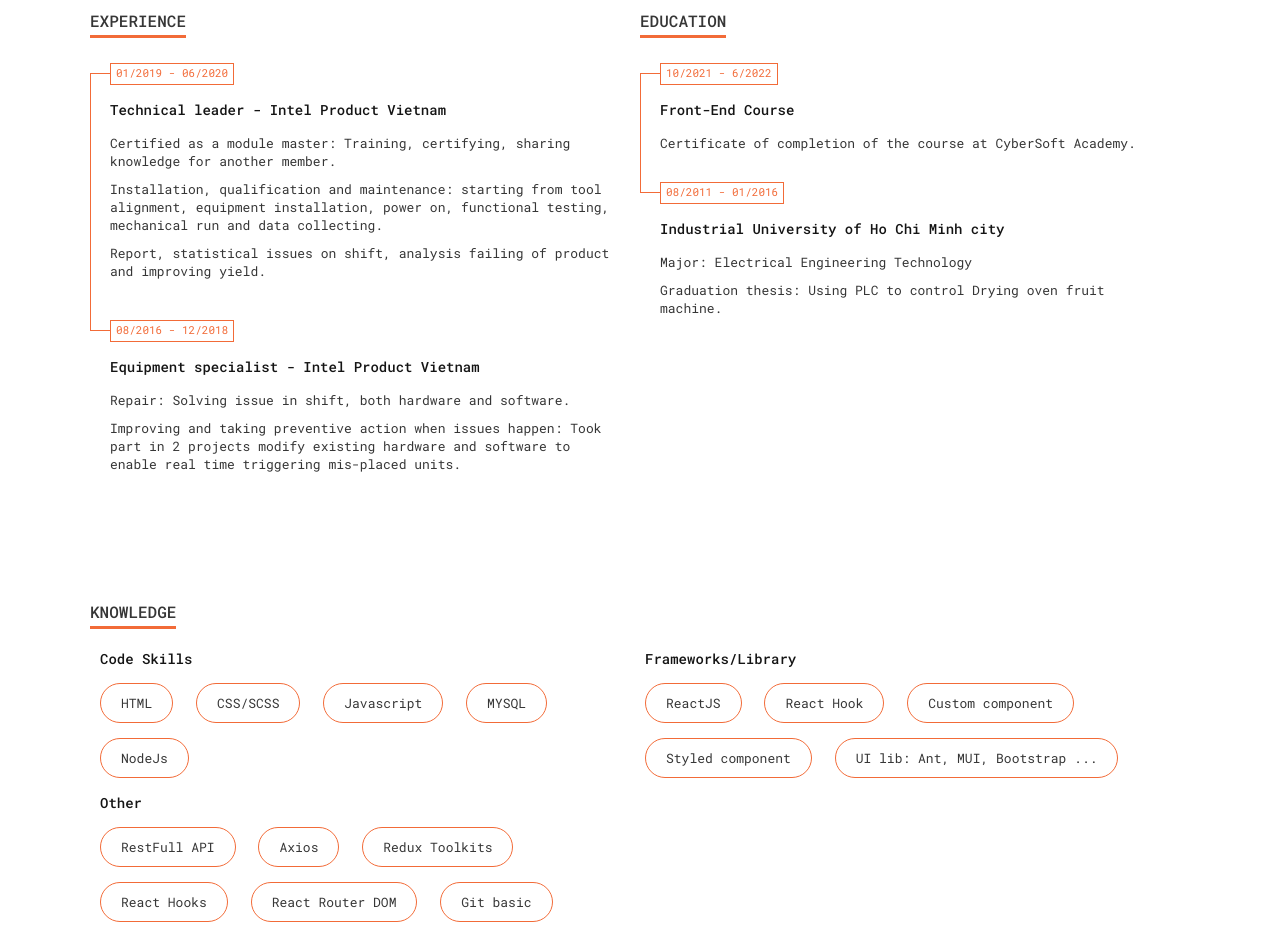
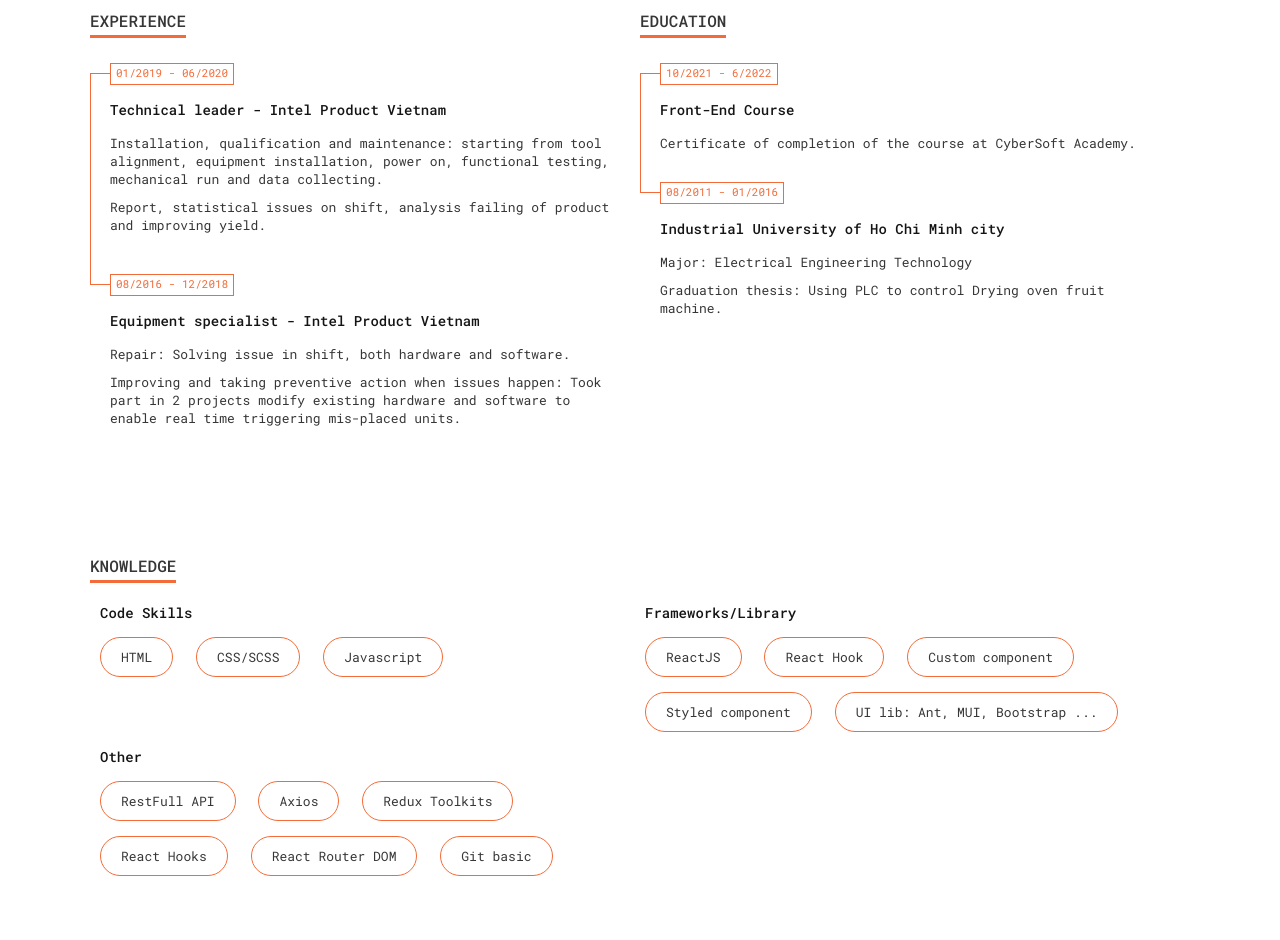
Before and after one commit to Mocraxu/resume, a plain HTML site: page index.html in a window 1280 px wide. Shown: the part 1200-2140 px from the top of the page. Drawn offline with nearby package versions, Linux system fonts and the light colour scheme; some packages are replaced by stand-ins of ours; a script that the page names is missing.

Commit message:
update exp-work

```diff
--- a/index.html
+++ b/index.html
@@ -19,7 +19,6 @@
   <link rel="shortcut icon" href="./favicon.ico" type="image/x-icon">
   <!-- Main css -->
   <link rel="stylesheet" href="./css/animate.css" />
-  <link rel="stylesheet" href="https://cdnjs.cloudflare.com/ajax/libs/animate.css/4.1.1/animate.min.css" />
   <link rel="stylesheet" href="./css/index.css" />
   <link rel="stylesheet" href="./css/responsive.css" />
 </head>
@@ -158,7 +157,7 @@
               <div class="title">
                 <h5>Experience</h5>
               </div>
-              <div class="resume-items animate__animated animate__bounceInLeft">
+              <div class="resume-items">
                 <div class="item">
                   <div class="date">01/2019 - 06/2020</div>
                   <div class="name">
@@ -166,7 +165,6 @@
                   </div>
                   <div class="detail">
                     <ul>
-                      <li>Certified as a module master: Training, certifying, sharing knowledge for another member.</li>
                       <li>Installation, qualification and maintenance: starting from tool alignment, equipment
                         installation, power on, functional testing, mechanical run and data collecting.
                       </li>
@@ -194,7 +192,7 @@
               <div class="title">
                 <h5>Education</h5>
               </div>
-              <div class="resume-items animate__animated animate__bounceInRight">
+              <div class="resume-items">
                 <div class="item">
                   <div class="date">10/2021 - 6/2022</div>
                   <div class="name">
@@ -235,8 +233,6 @@
                 <li>HTML</li>
                 <li>CSS/SCSS</li>
                 <li>Javascript</li>
-                <li>MYSQL</li>
-                <li>NodeJs</li>
               </ul>
             </div>
             <div class="col-2 col-s-1">
@@ -308,7 +304,8 @@
                     <div class="detail">
                       <ul>
                         <li><b>Description: </b>Project done during learning at CyberSoft with some main function:
-                          booking ticket, check date/movie theater of movie, admin tool: add, delete, edit information of
+                          booking ticket, check date/movie theater of movie, admin tool: add, delete, edit information
+                          of
                           movie/account user.</li><br>
                         <li><b>Technology using: </b>ReactJS, some react tool related: react-redux, react-router-dom,
                           axios ... UI library: MUI.
```
